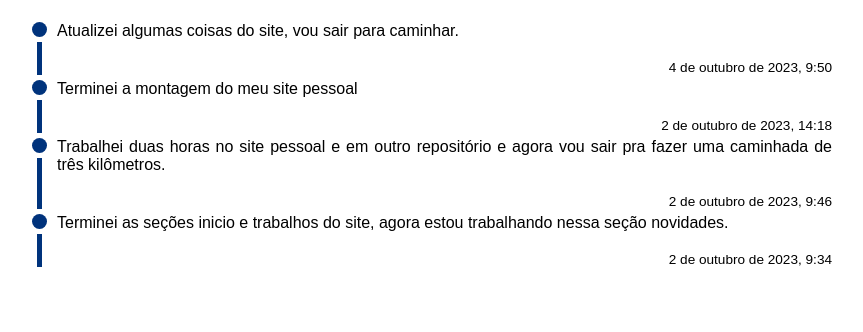
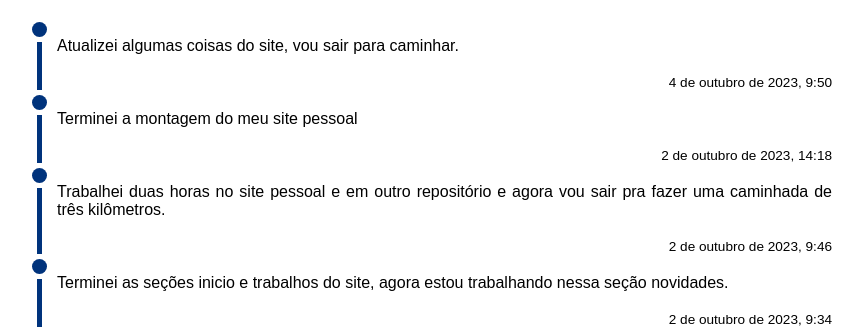
Before and after one commit to defren-gabriel/site, a plain HTML site: page index.html in a window 1280 px wide. Shown: the part 566-898 px from the top of the page, without its empty margins (208-1071 px from the left). Before the commit the page ends 838 px from the top, so only its background shows below. Drawn offline with Linux system fonts and the light colour scheme; a web font is replaced by a local one.

Commit message:
atualização de estilo

```diff
--- a/index.css
+++ b/index.css
@@ -120,6 +120,10 @@ h1 {
     margin: 15px 0;
 }
 
+.progresso-info span {
+    margin-top: 15px;
+}
+
 .progresso-info span, p {
     text-align: justify;
 }
```
